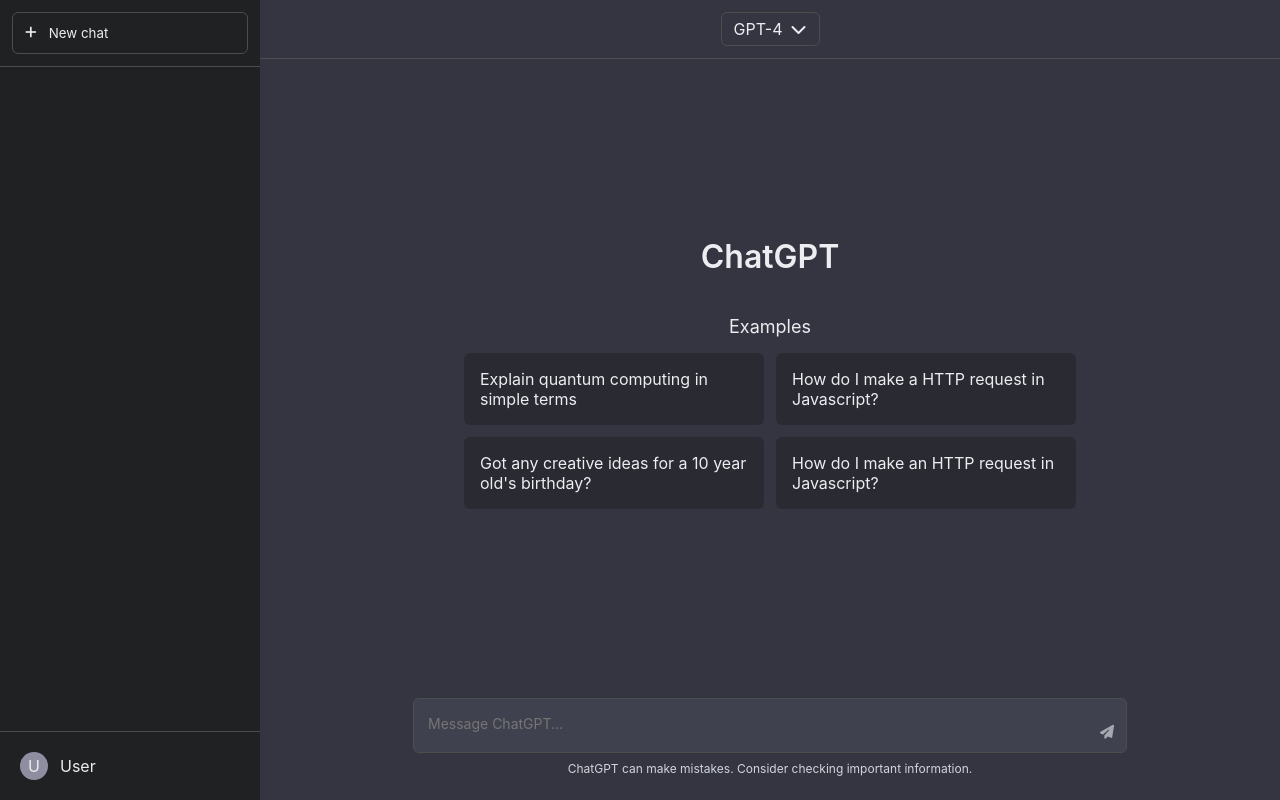
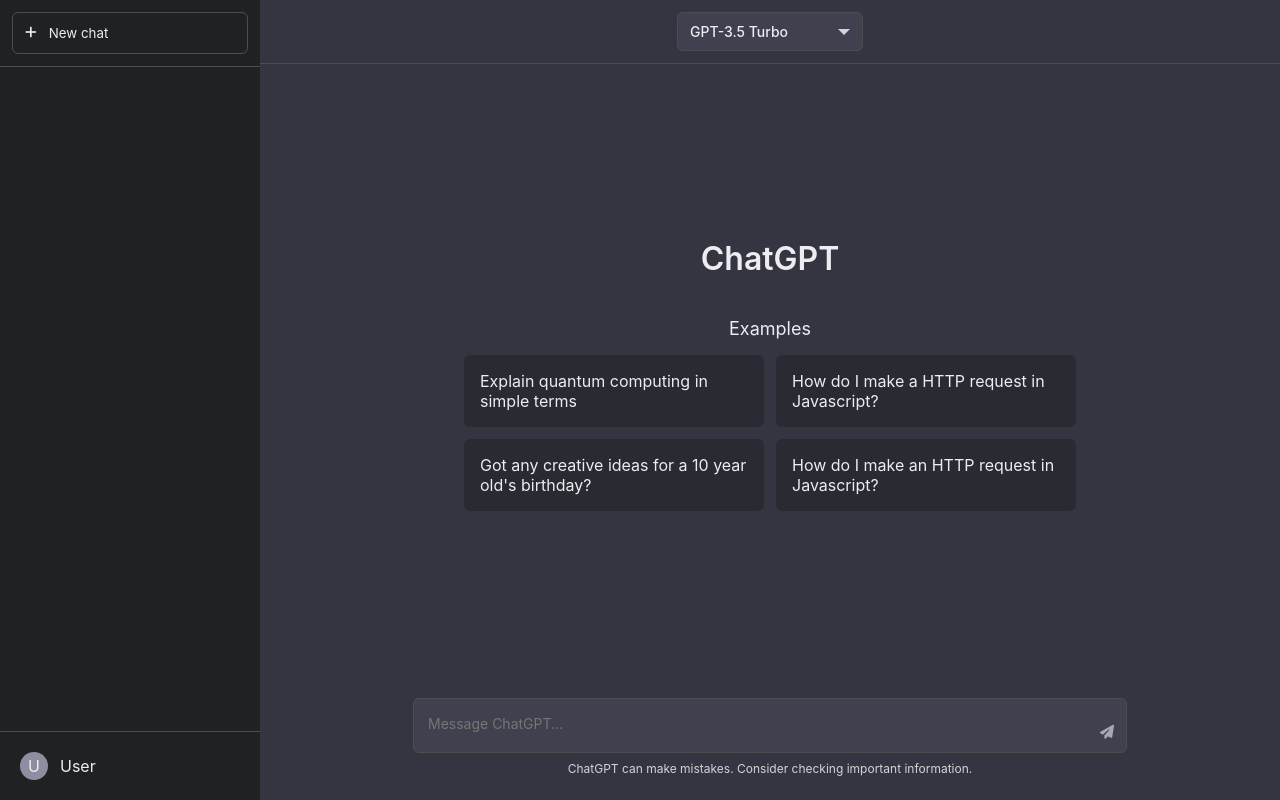
Before and after one commit to Cheetascout/100-Simple-Websites, a plain HTML site: page ChatGPT Interface/index.html in a window 1280 px wide. Drawn offline with Linux system fonts and the light colour scheme.

Commit message:
Add model selection dropdown to chat interface: Models Added: GPT-4 GPT-4 Turbo GPT-3.5 Turbo

```diff
--- a/ChatGPT Interface/index.html
+++ b/ChatGPT Interface/index.html
@@ -32,8 +32,11 @@
         <main class="chat-area">
             <div class="chat-header">
                 <div class="model-selector">
-                    <span class="current-model">GPT-4</span>
-                    <i class="fas fa-chevron-down"></i>
+                    <select id="model-select">
+                        <option value="gpt-3.5-turbo">GPT-3.5 Turbo</option>
+                        <option value="gpt-4">GPT-4</option>
+                        <option value="gpt-4-turbo">GPT-4 Turbo</option>
+                    </select>
                 </div>
             </div>
 
--- a/ChatGPT Interface/styles.css
+++ b/ChatGPT Interface/styles.css
@@ -132,7 +132,7 @@
     justify-content: center;
     border-bottom: 1px solid var(--border-color);
 }
-
+/* Model Selector Styles */
 .model-selector {
     display: flex;
     align-items: center;
@@ -141,6 +141,52 @@
     border: 1px solid var(--border-color);
     border-radius: 6px;
     cursor: pointer;
+    background-color: var(--input-bg);
+    transition: all 0.2s ease;
+}
+
+.model-selector:hover {
+    background-color: var(--sidebar-hover);
+    border-color: var(--text-secondary);
+}
+
+#model-select {
+    background-color: transparent;
+    border: none;
+    color: var(--text-primary);
+    font-size: 14px;
+    font-weight: 500;
+    cursor: pointer;
+    outline: none;
+    min-width: 140px;
+    padding: 4px 8px 4px 0;
+    appearance: none;
+    -webkit-appearance: none;
+    -moz-appearance: none;
+}
+
+#model-select:focus {
+    outline: none;
+}
+
+.model-selector::after {
+    content: '';
+    display: inline-block;
+    width: 0;
+    height: 0;
+    margin-left: auto;
+    vertical-align: middle;
+    border-left: 6px solid transparent;
+    border-right: 6px solid transparent;
+    border-top: 6px solid var(--text-secondary);
+    pointer-events: none;
+}
+
+#model-select option {
+    background-color: var(--sidebar-bg);
+    color: var(--text-primary);
+    padding: 8px 12px;
+    border: none;
 }
 
 .messages-container {
```
